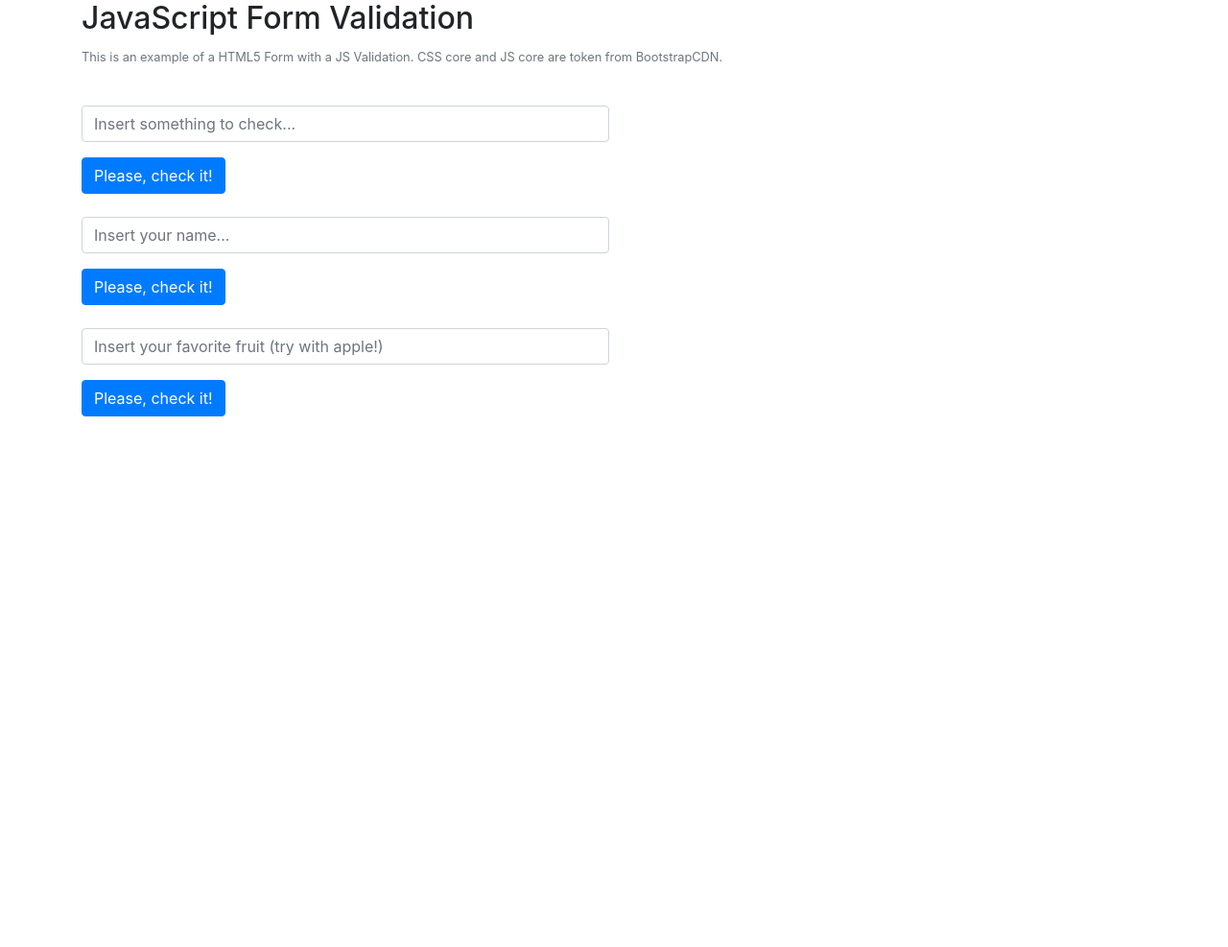
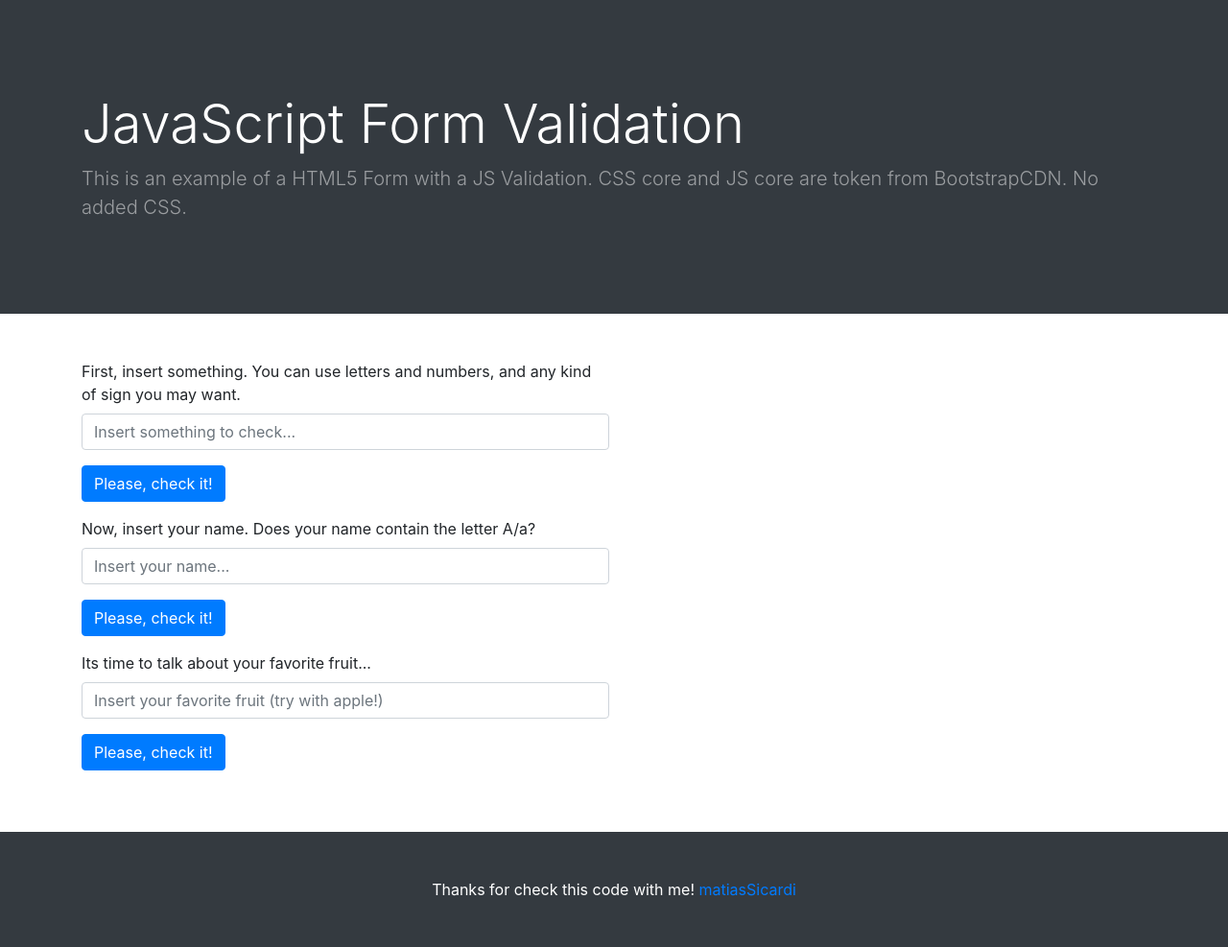
Before and after one commit to matiassicardi/js-working-space, a plain HTML site: page js-form-validation-checking-things/js-form-validation.html in a window 1280 px wide. Shown: the whole page at 96% size. Before the commit the page ends 800 px from the top, so only its background shows below. Drawn offline with nearby package versions, Linux system fonts and the light colour scheme.

Commit message:
Updating the form labels and other minimal things

```diff
--- a/js-form-validation-checking-things/js-form-validation.html
+++ b/js-form-validation-checking-things/js-form-validation.html
@@ -23,20 +23,25 @@
     <title>JavaScript Form Validation</title>
 </head>
 <body>
-
+  <header class="bg-dark py-5 mb-5">
+    <div class="container h-100"> <!-- Colocar imagen de fondo de 1900 x 1080 pixels -->
+      <div class="row h-100 align-items-center">
+        <div class="col-lg-12">
+          <h1 class="display-4 text-white mt-5 mb-2">JavaScript Form Validation</h1>
+          <p class="lead mb-5 text-white-50">This is an example of a HTML5 Form with a JS Validation. CSS core and JS core are token from BootstrapCDN. No added CSS.</p>
+        </div>
+      </div>
+    </div>
+  </header>
 
   <div class="container">
     <div class="row">
-      <div class="col-lg-12">
-        <h2>JavaScript Form Validation</h2>
-        <p><small class="text-muted">This is an example of a HTML5 Form with a JS Validation. CSS core and JS core are token from BootstrapCDN.</small></p>
-      </div>
-      <div class="col-lg-12">
+      <div class="col-lg-12 mb-3">
         <form>
           <div class="form-row">
             <div class="col">
               <div class="form-group">
-                <label for="texto"></label>
+                <label for="texto">First, insert something. You can use letters and numbers, and any kind of sign you may want.</label>
                 <input type="text" id='texto' class="form-control" placeholder="Insert something to check...">
               </div>
               <button type="button" onclick='contieneNumeros()' id="boton" class="btn btn-primary">Please, check it!</button>
@@ -50,12 +55,12 @@
     </div>
 
     <div class="row">
-      <div class="col-lg-12">
+      <div class="col-lg-12 mb-3">
         <form>
           <div class="form-row">
             <div class="col">
               <div class="form-group">
-                <label for="tuNombre"></label>
+                <label for="tuNombre">Now, insert your name. Does your name contain the letter A/a?</label>
                 <input type="text" id='tuNombre' class="form-control" placeholder="Insert your name...">
               </div>
               <button type="button" onclick='contieneLetra()' id="boton" class="btn btn-primary">Please, check it!</button>
@@ -69,12 +74,12 @@
     </div>
 
     <div class="row">
-      <div class="col-lg-12">
+      <div class="col-lg-12 mb-3">
         <form>
           <div class="form-row">
             <div class="col">
               <div class="form-group">
-                <label for="frutaPreferida"></label>
+                <label for="frutaPreferida">Its time to talk about your favorite fruit...</label>
                 <input type="text" id='frutaPreferida' class="form-control" placeholder="Insert your favorite fruit (try with apple!)">
               </div>
               <button type="button" onclick='contieneFruta()' id="boton" class="btn btn-primary">Please, check it!</button>
@@ -88,6 +93,14 @@
     </div>
 
   </div>
+
+  <footer class="py-5 mt-5 bg-dark">
+    <div class="container">
+      <p class="m-0 text-center text-white">Thanks for check this code with me!
+        <a href="https://github.com/matiassicardi/">matiasSicardi</a>
+      </p>
+    </div>
+  </footer>
 
   <!-- Funciones de validación JS -->
   <script>
```
